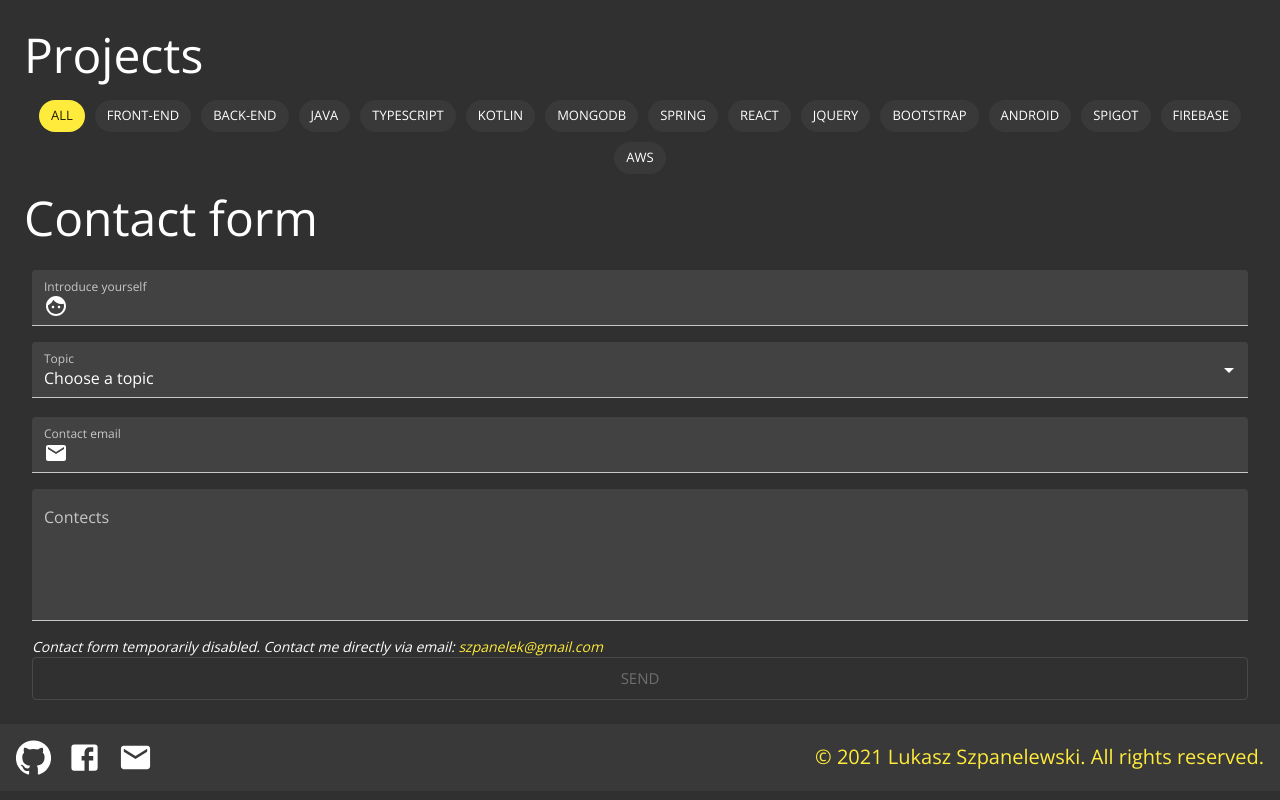
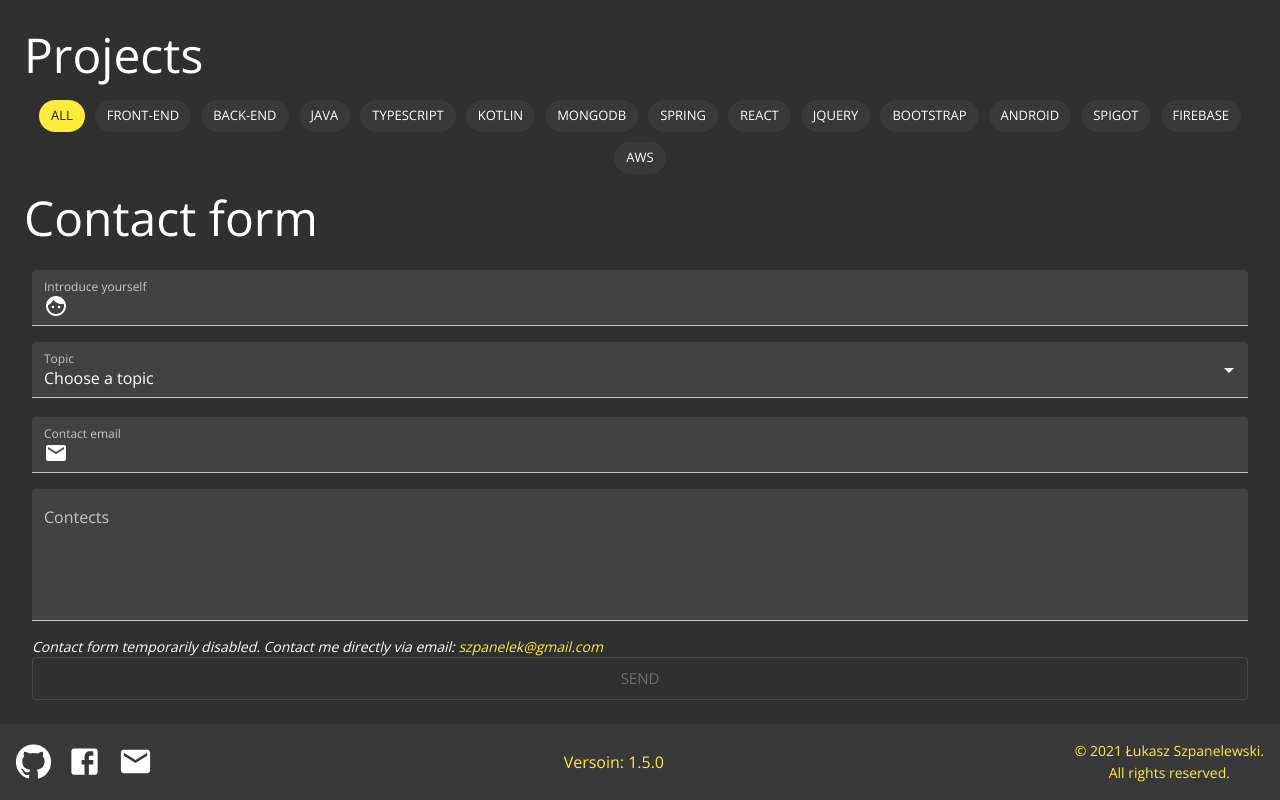
Before and after one commit to szpanel/szpanel-portfolio, a React (Create React App) app: page / in a window 1280 px wide. Shown: the part 1322-2122 px from the top of the page. Built offline with nearby package versions, Linux system fonts and the light colour scheme.

Commit message:
feat: Add app version & additional translations to the footer

```diff
--- a/package.json
+++ b/package.json
@@ -1,6 +1,6 @@
 {
   "name": "szpanel-portfolio",
-  "version": "1.4.1",
+  "version": "1.5.0",
   "private": true,
   "engines": {
     "npm": "6.14.11",
--- a/src/Footer.tsx
+++ b/src/Footer.tsx
@@ -3,6 +3,8 @@ import {Email, Facebook, GitHub} from "@material-ui/icons";
 import {createStyles, makeStyles} from "@material-ui/styles";
 import {useContext} from "react";
 import {Contexts} from "./context/contexts";
+import packageJson from "../package.json";
+import {useTranslation} from "react-i18next";
 
 const useStyles = makeStyles(() =>
     createStyles({
@@ -16,6 +18,7 @@ const Footer = () => {
     const theme = useTheme();
     const isMobileView = useContext(Contexts.IsMobileViewContext);
     const classes = useStyles();
+    const {t} = useTranslation();
 
     const openUrlInNewTab = (url: string) => window.open(url, '_blank', 'noopener, noreferrer')
 
@@ -39,8 +42,16 @@ const Footer = () => {
                    onClick={() => openUrlInNewTab("mailto:szpanelek@gmail.com")}/>
         </Box>
         <Box>
-            <Typography color="primary" align="center" variant="h6">© 2021 Lukasz Szpanelewski. All rights
-                reserved.
+            <Typography color='primary' align='center' variant='subtitle1'>
+                {`${t('footer.version')}: ${packageJson.version}`}
+            </Typography>
+        </Box>
+        <Box>
+            <Typography color="primary" align="center" variant='subtitle2'>
+                © 2021 Łukasz Szpanelewski.
+            </Typography>
+            <Typography color="primary" align="center" variant="subtitle2">
+                {t('footer.allRightsReserved')}.
             </Typography>
         </Box>
     </Box>
--- a/src/locales/ITranslation.ts
+++ b/src/locales/ITranslation.ts
@@ -55,4 +55,8 @@ export default interface ITranslation {
             description: string,
         }
     },
+    footer: {
+        version: string,
+        allRightsReserved: string,
+    },
 }
--- a/src/locales/translations/en.ts
+++ b/src/locales/translations/en.ts
@@ -69,6 +69,10 @@ const en: ITranslation = {
                 "have a lot of fun. These plugins often communicated with the Discord.",
         },
     },
+    footer: {
+        version: "Versoin",
+        allRightsReserved: "All rights reserved",
+    },
 }
 
 export default en;
--- a/src/locales/translations/pl.ts
+++ b/src/locales/translations/pl.ts
@@ -70,6 +70,10 @@ const pl: ITranslation = {
                 "Niejednokrotnie wtyczki te komunikowały się z komunikatorem Discord.",
         },
     },
+    footer: {
+        version: "Wersja",
+        allRightsReserved: "Wszelkie prawa zastrzeżone",
+    },
 }
 
 export default pl;
```
